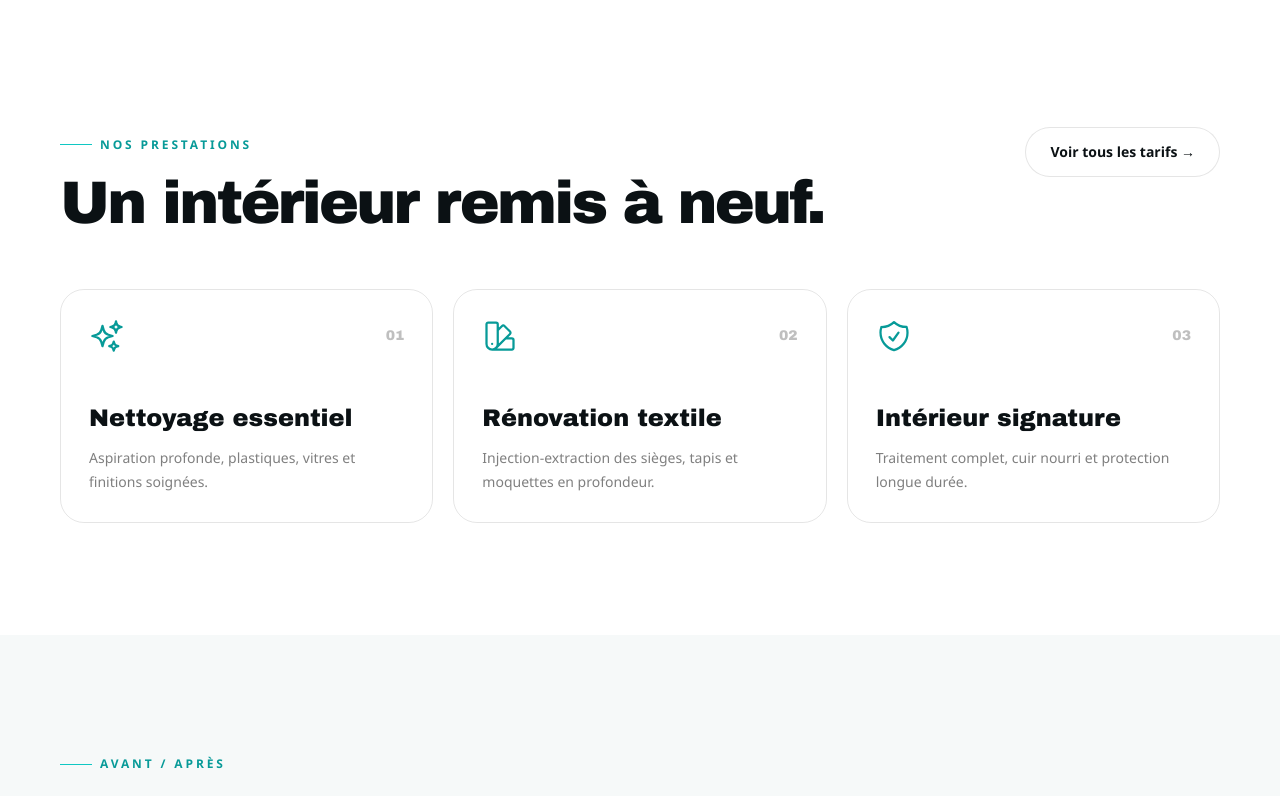
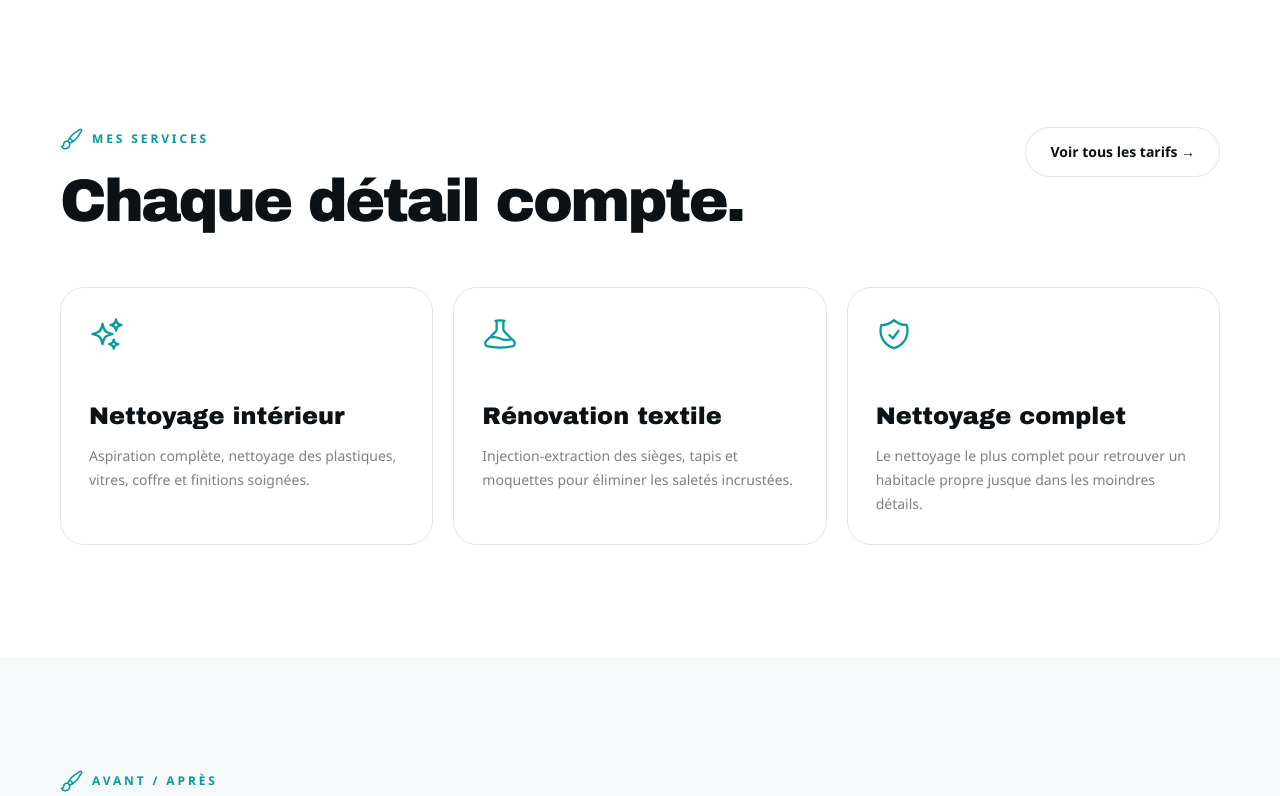
Before and after one commit to ovo-thom/auto-detailing, a Next.js app: page / in a window 1280 px wide. Shown: the part 760-1556 px from the top of the page. Built offline with nearby package versions, Linux system fonts and the light colour scheme.

Commit message:
style: refine ServicesPreview and add brush icon to SectionTitle

```diff
--- a/components/sections/ServicesPreview.tsx
+++ b/components/sections/ServicesPreview.tsx
@@ -2,27 +2,24 @@ import Link from "next/link";
 import SectionTitle from "../ui/SectionTitle";
 import {
   SparklesIcon,
-  SwatchIcon,
+  BeakerIcon,
   ShieldCheckIcon,
 } from "@heroicons/react/24/outline";
 const items = [
   {
     icon: SparklesIcon,
-    n: "01",
-    title: "Nettoyage essentiel",
-    text: "Aspiration profonde, plastiques, vitres et finitions soignées.",
+    title: "Nettoyage intérieur",
+    text: "Aspiration complète, nettoyage des plastiques, vitres, coffre et finitions soignées.",
   },
   {
-    icon: SwatchIcon,
-    n: "02",
+    icon: BeakerIcon,
     title: "Rénovation textile",
-    text: "Injection-extraction des sièges, tapis et moquettes en profondeur.",
+    text: "Injection-extraction des sièges, tapis et moquettes pour éliminer les saletés incrustées.",
   },
   {
     icon: ShieldCheckIcon,
-    n: "03",
-    title: "Intérieur signature",
-    text: "Traitement complet, cuir nourri et protection longue durée.",
+    title: "Nettoyage complet",
+    text: "Le nettoyage le plus complet pour retrouver un habitacle propre jusque dans les moindres détails.",
   },
 ];
 export default function ServicesPreview() {
@@ -30,10 +27,7 @@ export default function ServicesPreview() {
     <section className="section-pad">
       <div className="container-site">
         <div className="flex flex-col justify-between gap-8 md:flex-row md:items-end">
-          <SectionTitle
-            eyebrow="Nos prestations"
-            title="Un intérieur remis à neuf."
-          />
+          <SectionTitle eyebrow="Mes services" title="Chaque détail compte." />
           <Link href="/prestations" className="btn-light self-start">
             Voir tous les tarifs →
           </Link>
@@ -41,14 +35,11 @@ export default function ServicesPreview() {
         <div className="mt-14 grid gap-5 md:grid-cols-3">
           {items.map(({ icon: Icon, ...x }) => (
             <div
-              key={x.n}
+              key={x.title}
               className="group rounded-3xl border border-black/10 p-7 transition duration-300 hover:-translate-y-2 hover:border-aqua/60 hover:shadow-soft"
             >
               <div className="flex items-center justify-between">
                 <Icon className="h-9 w-9 text-aqua-dark" />
-                <span className="font-display text-sm text-black/25">
-                  {x.n}
-                </span>
               </div>
               <h3 className="mt-12 font-display text-2xl font-bold">
                 {x.title}
--- a/components/ui/SectionTitle.tsx
+++ b/components/ui/SectionTitle.tsx
@@ -1,18 +1,33 @@
+import { PaintBrushIcon } from "@heroicons/react/24/outline";
+
 export default function SectionTitle({
   eyebrow,
   title,
   text,
   center = false,
+  showBrush = true,
 }: {
   eyebrow: string;
   title: string;
   text?: string;
   center?: boolean;
+  showBrush?: boolean;
 }) {
   return (
     <div className={center ? "mx-auto max-w-3xl text-center" : ""}>
-      <p className={`eyebrow ${center ? "before:hidden" : ""}`}>{eyebrow}</p>
+      <p className={`eyebrow before:hidden ${center ? "justify-center" : ""}`}>
+        {showBrush && (
+          <PaintBrushIcon
+            aria-hidden="true"
+            className="h-6 w-6 shrink-0 text-aqua-dark"
+          />
+        )}
+
+        <span>{eyebrow}</span>
+      </p>
+
       <h2 className="display text-4xl sm:text-5xl lg:text-6xl">{title}</h2>
+
       {text && (
         <p className="mt-6 max-w-2xl text-base leading-7 text-black/55">
           {text}
```
